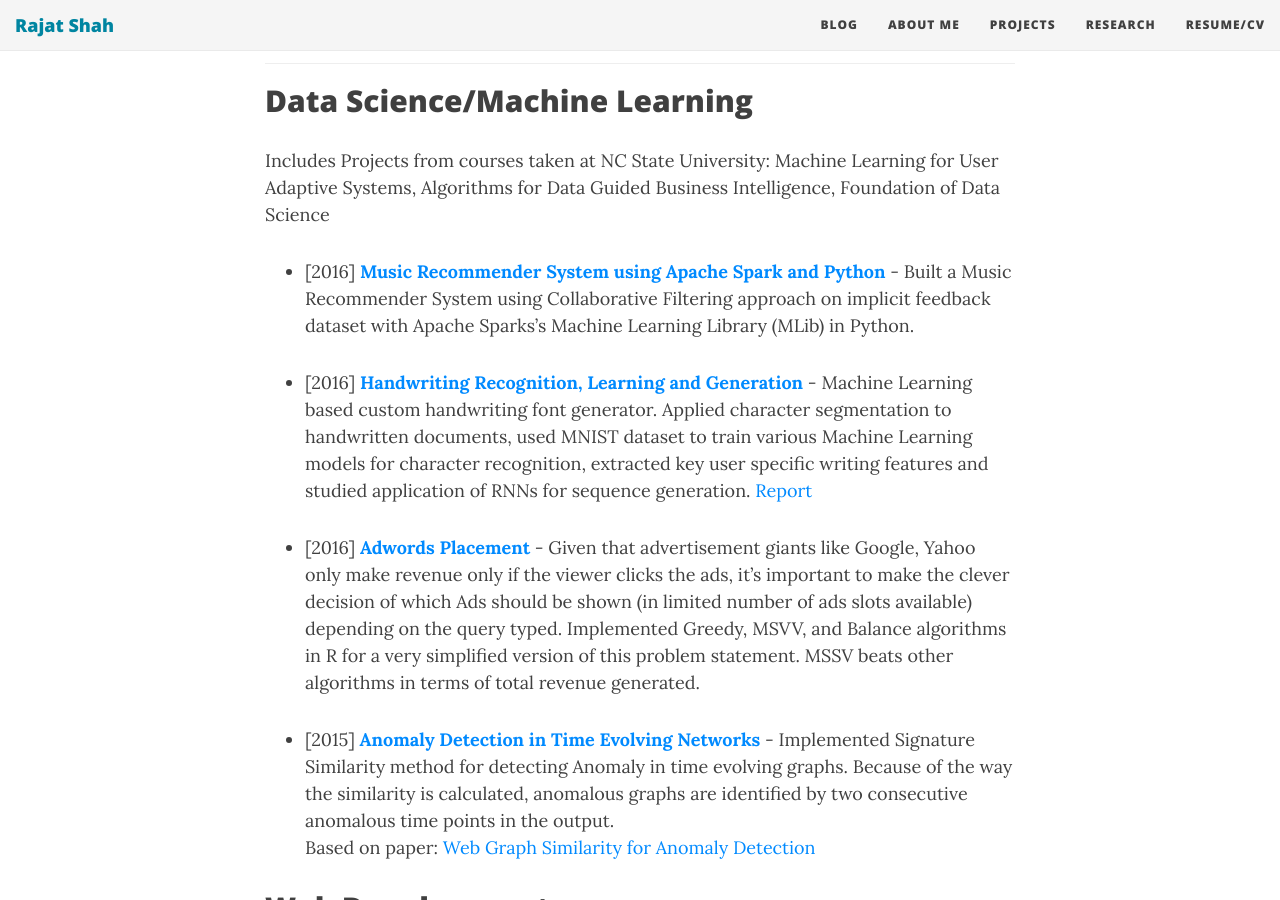
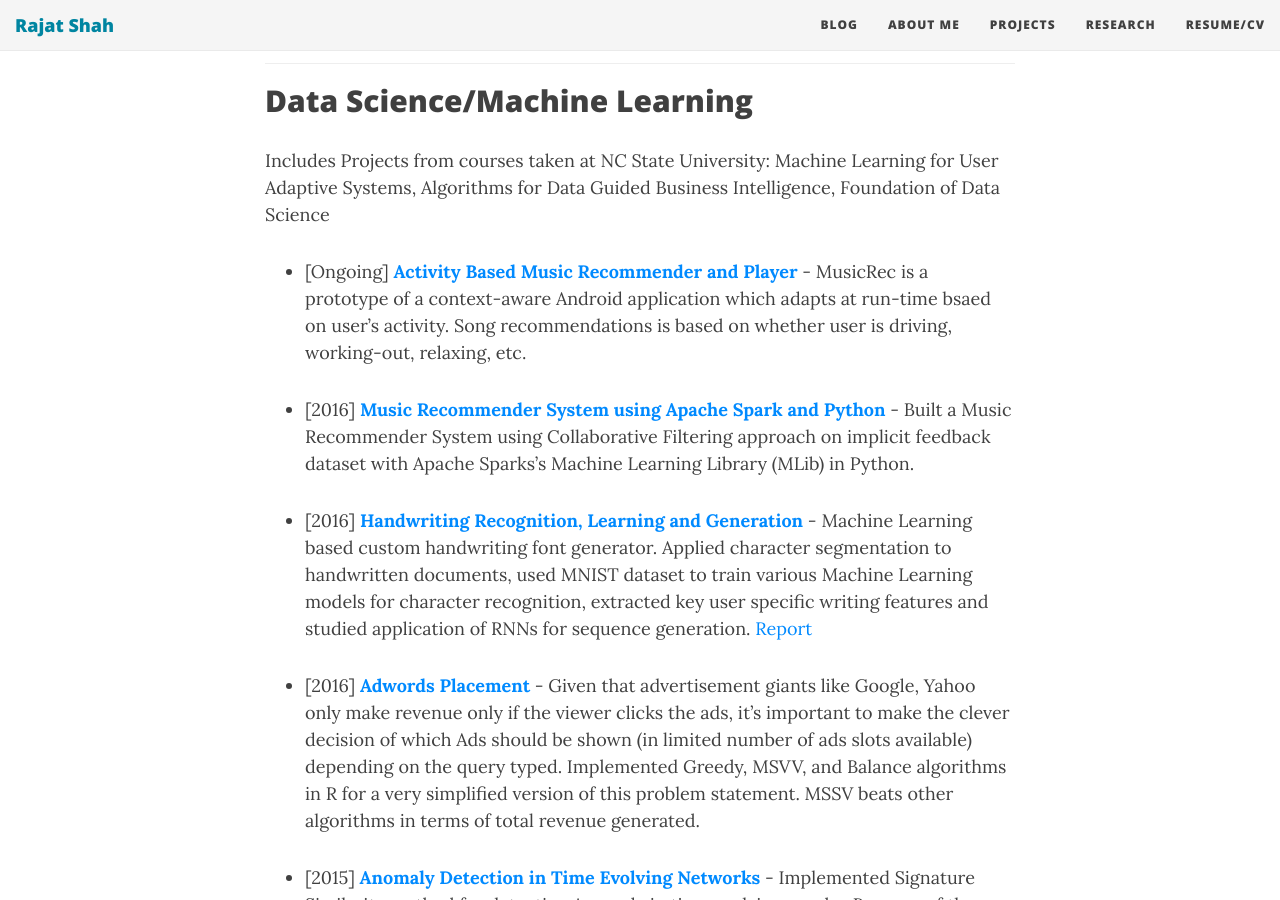
Before and after one commit to shahrajat/shahrajat.github.io, a Jekyll site: the page built from projects.md, in a window 1280 px wide and 900 px high, scrolled down 401 px. Built offline with Jekyll 4.4.1, drawn with Linux system fonts in a browser that asks for light colours; nearby versions of some CDN libraries; comment, search, counter and statistics services are not loaded.

Commit message:
Updated projects.md

```diff
--- a/projects.md
+++ b/projects.md
@@ -13,6 +13,9 @@ A collection of key projects in have done either in my free time or during Maste
 ## Data Science/Machine Learning
 
 Includes Projects from courses taken at NC State University: Machine Learning for User Adaptive Systems, Algorithms for Data Guided Business Intelligence, Foundation of Data Science
+
+-  [Ongoing] **[Activity Based Music Recommender and Player](https://github.com/shahrajat/MusicRec){:target="_blank"}** - MusicRec is a prototype of a context-aware Android application which adapts at run-time bsaed on user's activity. Song recommendations is based on whether user is driving, working-out, relaxing, etc.
+
 
 -  [2016] **[Music Recommender System using Apache Spark and Python](https://github.com/shahrajat/Data-Science/tree/master/music-recommender){:target="_blank"}** - Built a Music Recommender System using Collaborative Filtering approach on implicit feedback dataset with Apache Sparks's Machine Learning Library (MLib) in Python.
 
```
